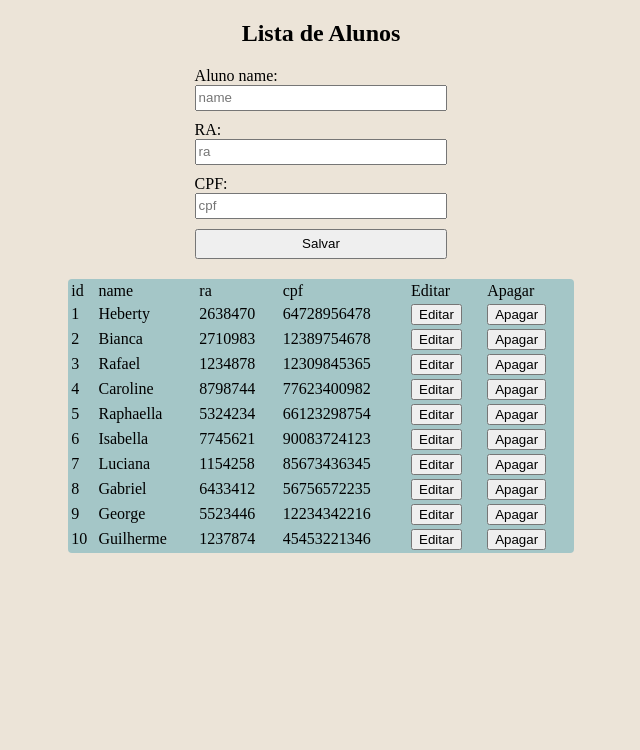
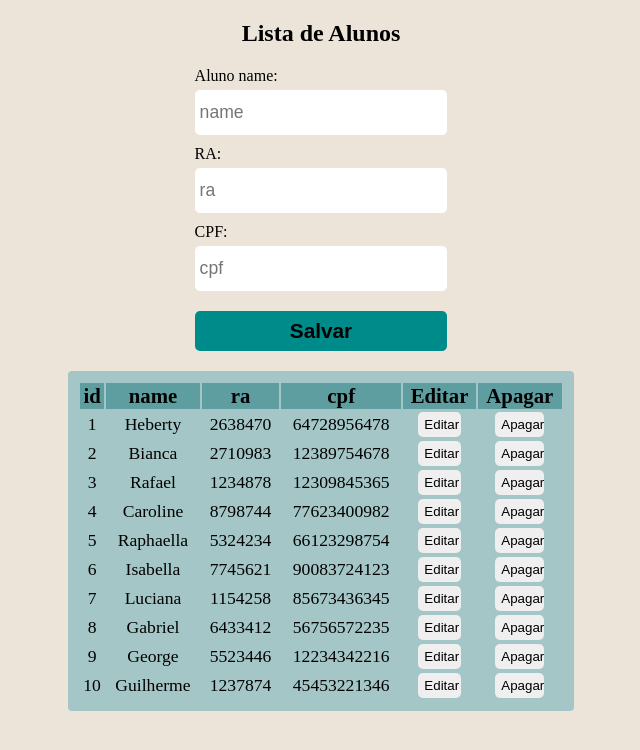
Before and after one commit to Heberty123/EWEB_Cadastro_Alunos, an Angular app: page / in a window 1280 px wide. Shown: the top 750 px of the page, without its empty margins (319-959 px from the left). Built offline with nearby package versions, Linux system fonts and the light colour scheme.

Commit message:
finished

```diff
--- a/src/app/alunos/alunos.component.css
+++ b/src/app/alunos/alunos.component.css
@@ -7,7 +7,11 @@
 }
 
 .box-edit input{
-    height: 20px;
+    height: 35px;
+    border: 0px rgb(212, 205, 205) solid;
+    font-size: 1.1rem;
+    border-radius: 5px;
+    padding: 5px;
 }
 
 .box-edit-aluno{
@@ -15,7 +19,16 @@
 }
 
 .box-edit-aluno button{
-    height: 30px;
+    margin: 0px auto;
+    width: 100%;
+    height: 40px;
+    text-align: center;
+    border: 0px white solid;
+    background-color: darkcyan;
+    border-radius: 5px;
+    margin-top: 10px;
+    font-size: 1.3rem;
+    font-weight: 700;
 }
 
 .box-edit-aluno div{
@@ -45,7 +58,11 @@
 }
 
 .box-create input{
-    height: 20px;
+    height: 35px;
+    border: 0px rgb(212, 205, 205) solid;
+    font-size: 1.1rem;
+    border-radius: 5px;
+    padding: 5px;
 }
 
 .box-create div{
@@ -53,13 +70,20 @@
     flex-direction: column;
     width: 50%;
     margin: 0px auto;
+    gap: 5px 0px;
 }
 
 .box-create button{
     margin: 0px auto;
     width: 50%;
-    height: 30px;
+    height: 40px;
     text-align: center;
+    border: 0px white solid;
+    background-color: darkcyan;
+    border-radius: 5px;
+    margin-top: 10px;
+    font-size: 1.3rem;
+    font-weight: 700;
 }
 
 
@@ -68,4 +92,24 @@ table{
     border-radius: 4px;
     width: 40%;
     margin: 0px auto;
+    padding: 10px;
 }
+
+.head-table{
+    background-color: cadetblue;
+    text-align: center;
+    font-size: 1.3rem;
+    font-weight: 700;
+}
+
+.head-table-for{
+    text-align: center;
+    font-size: 1.1rem;
+}
+
+.head-table-for button{
+    border: 0px white solid;
+    width: 60%;
+    height: 25px;
+    border-radius: 5px;
+}
--- a/src/app/alunos/alunos.component.html
+++ b/src/app/alunos/alunos.component.html
@@ -49,7 +49,7 @@
 
 
     <table>
-        <tr>
+        <tr class="head-table">
             <td>id</td>
             <td>name</td>
             <td>ra</td>
@@ -57,7 +57,7 @@
             <td>Editar</td>
             <td>Apagar</td>
         </tr>
-        <tr *ngFor="let aluno of alunos">
+        <tr class="head-table-for" *ngFor="let aluno of alunos">
             <td>{{aluno.id}}</td>
             <td>{{aluno.name}}</td>
             <td>{{aluno.ra}}</td>
--- a/src/styles.css
+++ b/src/styles.css
@@ -3,3 +3,7 @@
 .background-main{
     background-color: rgb(236, 228, 216);
 }
+
+button:hover{
+    cursor: pointer;
+}
```
